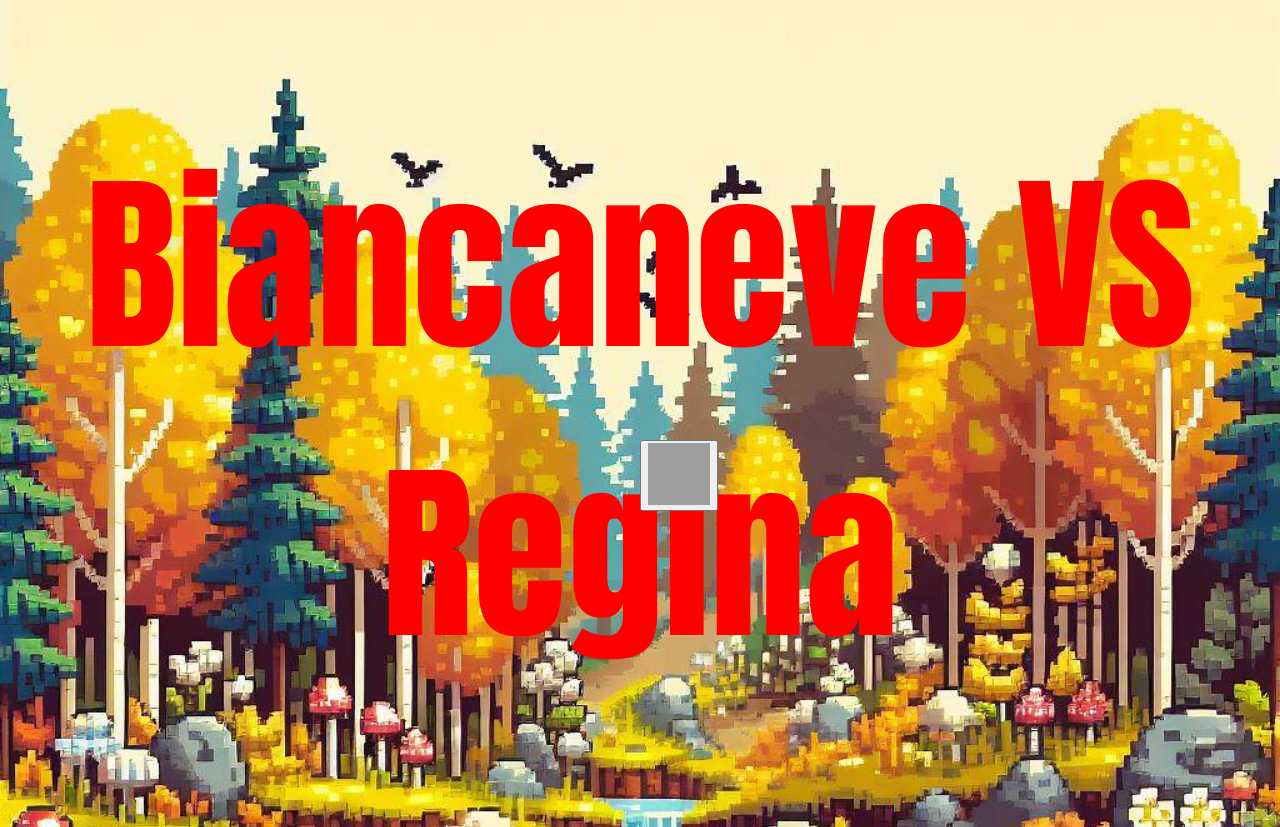
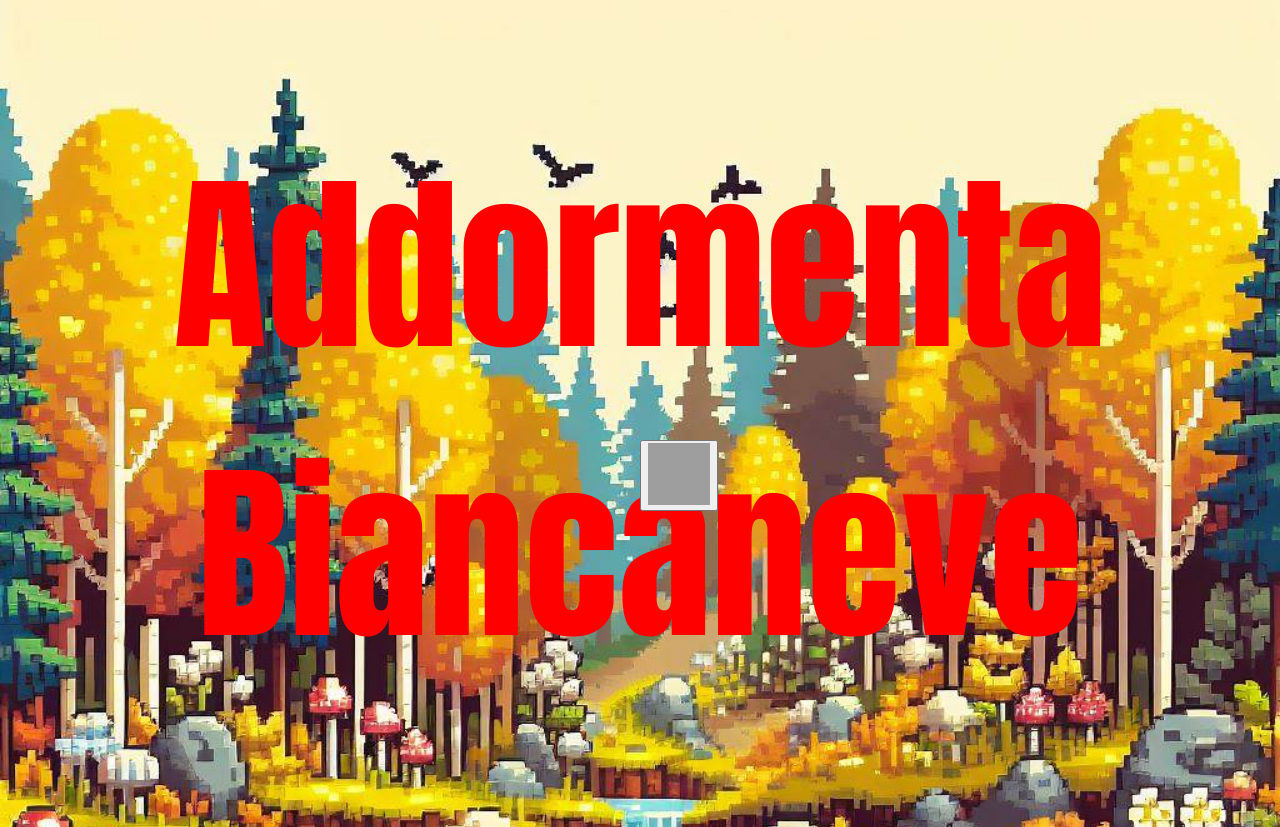
Before and after one commit to aless1223456/biancanevevsregina, a plain HTML site: page index.html in a window 1280 px wide. Drawn offline with Linux system fonts and the light colour scheme; grey boxes are pictures that could not be loaded.

Commit message:
Update index.html

```diff
--- a/index.html
+++ b/index.html
@@ -9,7 +9,7 @@
 </head>
 
 <body>
-    <h1 id="sium" style="color: red; font-size: 15vw; margin-top: 15vh;">Biancaneve VS Regina</h1>
+    <h1 id="sium" style="color: red; font-size: 15vw; margin-top: 15vh;"> Addormenta Biancaneve </h1>
     <button id="start-button">
         <img src="https://cdn2.iconfinder.com/data/icons/sword-pixel/48/pixel_sword-27-512.png" style="width:62px;height:62px;" alt="buttonpng" />
     </button>
```
